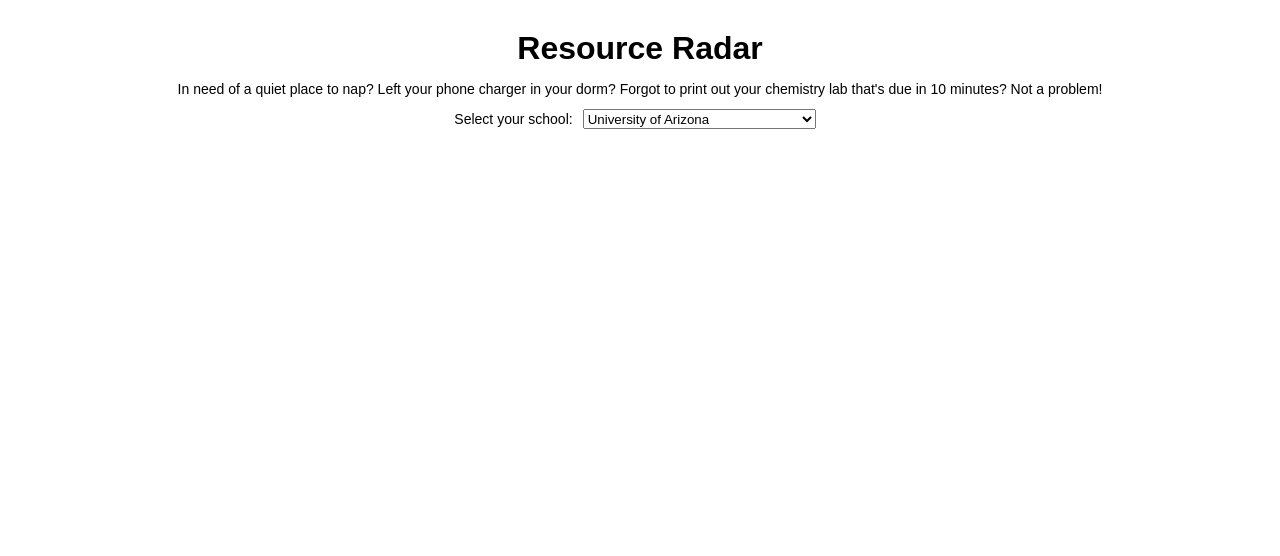
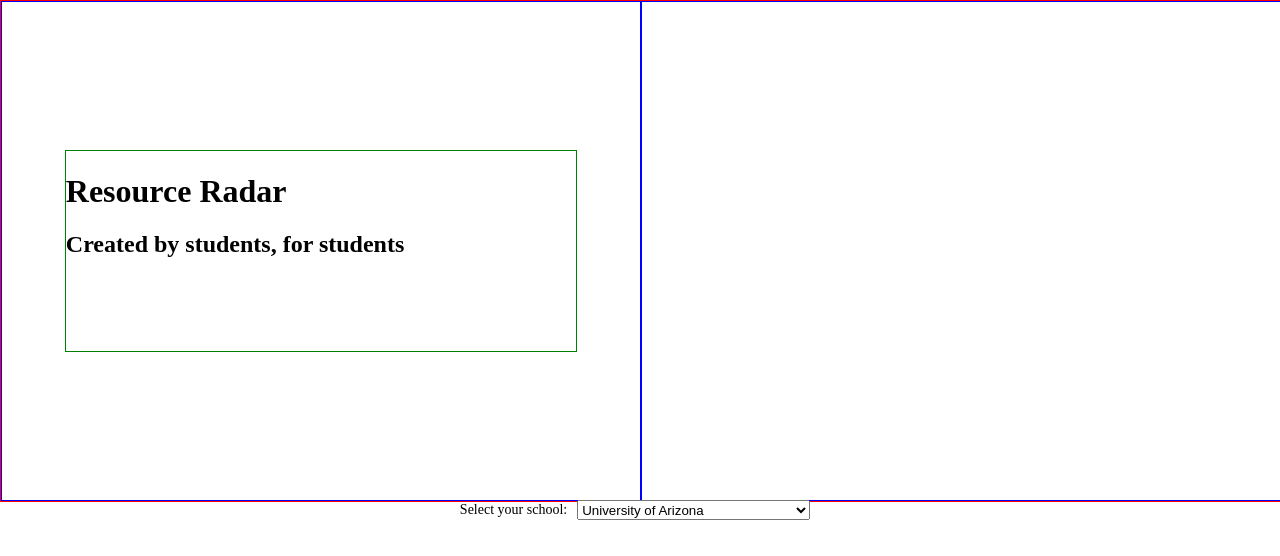
Before and after one commit to sgalbert818/ResourceRadar, a plain HTML site: page index.html in a window 1280 px wide. Drawn offline with Linux system fonts and the light colour scheme; some packages are replaced by stand-ins of ours.

Commit message:
landing page css updates

```diff
--- a/index.html
+++ b/index.html
@@ -13,9 +13,13 @@
 
 <body>
     <header>
-        <h1>Resource Radar</h1>
-        <p>In need of a quiet place to nap? Left your phone charger in your dorm? Forgot to print out your chemistry lab
-            that's due in 10 minutes? Not a problem!</p>
+        <div class="header left">
+            <div class="left-inner">
+                <h1>Resource Radar</h1>
+                <h2>Created by students, for students</h2>
+            </div>
+        </div>
+        <div class="header right"></div>
     </header>
 
     <div class="locations">
--- a/style.css
+++ b/style.css
@@ -13,30 +13,36 @@ body {
     height: 100%;
     margin: 0;
     padding: 0;
-    font-family: Arial, Helvetica, sans-serif;
 }
 
 header {
+    border: 1px solid red;
+    min-height: 500px;
+    width: 100%;
+    background-color: white;
     display: flex;
-    flex-direction: column;
+}
+
+.header {
+    border: 1px solid blue;
+    width: 50%;
+    min-height: 100%;
+    display: flex;
     justify-content: center;
     align-items: center;
 }
 
-header h1 {
-    margin: 30px 0 0 0;
-}
-
-header p {
-    font-size: 14px;
-    width: 85%;
-    text-align: center;
+.left-inner {
+    min-height: 40%;
+    width: 80%;
+    border: 1px solid green;
 }
 
 .locations {
     display: flex;
     justify-content: center;
     font-size: 14px;
+    margin-bottom: 30px;
 }
 
 #locations {
@@ -47,6 +53,7 @@ header p {
     margin: 25px auto;
     min-height: 550px;
     width: 85%;
+    display: none;
 }
 
 /* resource styles in unhighlighted state */
@@ -280,4 +287,9 @@ header p {
     font-weight: 100;
     margin-bottom: 3px;
     margin-top: 10px;
+    width: 180px;
 }
+
+#color {
+    color: #00a6ff
+}
```
Also changed, not shown: app.js (+0 -20 lines).
